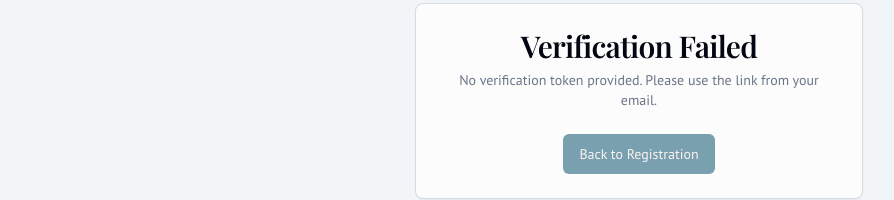
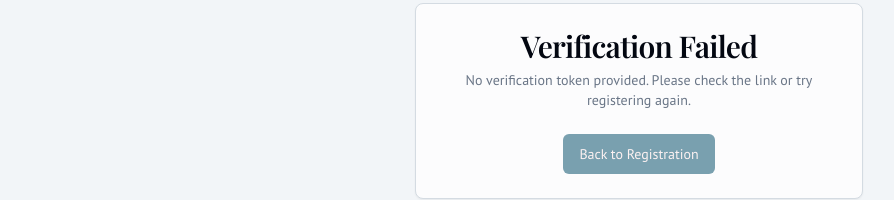
Before and after one commit to Charan040505/SPT, a Next.js app: page /verify-email in a window 1280 px wide. Shown: the part 299-499 px from the top of the page, without its empty margins (1-895 px from the left). Built offline with nearby package versions, Linux system fonts and the light colour scheme; a web font is replaced by a local one.

Commit message:
Prompt for Email Verification Login with Role-Based Access
Build a secu

```diff
--- a/src/app/api/auth/login/route.ts
+++ b/src/app/api/auth/login/route.ts
@@ -9,13 +9,17 @@ export async function POST(request: Request) {
 
     const user = users[email];
 
-    // For new users, we don't have a password stored, so we accept any for this demo.
-    // For existing demo users, we check against "password".
-    const passwordIsValid = user && (user.password ? password === user.password : true);
+    if (!user) {
+      return NextResponse.json({ message: 'Invalid credentials' }, { status: 401 });
+    }
 
+    if (!user.isVerified) {
+        return NextResponse.json({ message: 'Please verify your email before logging in.' }, { status: 403 });
+    }
+
+    const passwordIsValid = user.password ? password === user.password : true;
 
     if (user && passwordIsValid) {
-       // In a real app, you would issue a JWT token here and not send the password back.
        const { password, ...userToSend } = user;
        return NextResponse.json({ message: 'Login successful', user: userToSend }, { status: 200 });
     }
--- a/src/app/api/auth/signup/route.ts
+++ b/src/app/api/auth/signup/route.ts
@@ -9,41 +9,40 @@ export async function POST(request: Request) {
     const body = await request.json();
     const { token, ...userData } = body;
 
-    // 1. Verify the token again to ensure it's still valid
-     const secret = process.env.JWT_SECRET || 'your-super-secret-key';
+    const secret = process.env.JWT_SECRET || 'your-super-secret-key';
      try {
-        const decoded = verify(token, secret) as { email: string };
-        if (decoded.email !== userData.email) {
-            return NextResponse.json({ message: 'Token email does not match provided email.' }, { status: 400 });
+        const decoded = verify(token, secret) as { email: string, role: string, verificationToken: string };
+        if (decoded.email !== userData.email || decoded.verificationToken !== token) {
+            return NextResponse.json({ message: 'Token is invalid or does not match.' }, { status: 400 });
         }
     } catch (err) {
          return NextResponse.json({ message: 'Invalid or expired session token.' }, { status: 400 });
     }
 
-    // In a real app, you would save to a database.
-    // For this demo, we'll add the user to our in-memory object.
-    const newUser: User = {
+    if (!users[userData.email] || users[userData.email].verificationToken !== token) {
+       return NextResponse.json({ message: 'Invalid verification token or user does not exist.' }, { status: 400 });
+    }
+
+    const existingUser = users[userData.email];
+
+    const updatedUser: User = {
+        ...existingUser,
         name: userData.name,
-        email: userData.email,
-        role: userData.role,
-        // In a real app, you'd handle avatar uploads and associations
+        password: userData.password, // In a real app, hash this password
+        isVerified: true,
+        verificationToken: undefined, // Clear the token after verification
         avatarUrl: `https://picsum.photos/seed/${userData.email}/100`,
     };
 
     if (userData.role === 'student') {
-        newUser.studentId = userData.rollNo;
+        updatedUser.studentId = userData.rollNo;
     } else if (userData.role === 'parent') {
-        newUser.studentId = userData.studentId;
-    } else if (userData.role === 'admin') {
-        // You might have a flow to assign a teacher ID here
+        updatedUser.studentId = userData.studentId;
     }
 
-    users[userData.email] = newUser;
-    console.log('New user added:', users[userData.email]);
+    users[userData.email] = updatedUser;
 
-
-    console.log('Signup complete for:', userData.email, 'with role:', userData.role);
-    console.log('User data:', userData);
+    console.log('Signup complete for:', userData.email);
 
     return NextResponse.json({ message: 'Signup successful!' }, { status: 201 });
   } catch (error) {
--- a/src/app/api/auth/verify-email/route.ts
+++ b/src/app/api/auth/verify-email/route.ts
@@ -1,7 +1,8 @@
 
 import { NextResponse } from 'next/server';
-import { verify } from 'jsonwebtoken';
-import type { UserRole } from '@/lib/types';
+import { verify, sign } from 'jsonwebtoken';
+import { users } from '@/lib/data';
+import type { UserRole, User } from '@/lib/types';
 
 export async function POST(request: Request) {
   try {
@@ -14,12 +15,20 @@ export async function POST(request: Request) {
     const secret = process.env.JWT_SECRET || 'your-super-secret-key';
 
     try {
-        const decoded = verify(token, secret) as { email: string, role: UserRole, iat: number, exp: number };
+        const decoded = verify(token, secret) as { email: string, role: UserRole, verificationToken: string };
 
-        // In a real app, you might check if this email is already fully registered and verified.
+        const user = Object.values(users).find(u => u.verificationToken === token);
+
+        if (!user || user.email !== decoded.email) {
+            return NextResponse.json({ message: 'Invalid verification token.' }, { status: 400 });
+        }
+
+        // Mark user as verified
+        user.isVerified = true;
+        user.verificationToken = undefined; // Token has been used
 
         return NextResponse.json({
-            message: 'Email token is valid.',
+            message: 'Email successfully verified.',
             email: decoded.email,
             role: decoded.role
         }, { status: 200 });
--- a/src/app/register/page.tsx
+++ b/src/app/register/page.tsx
@@ -35,6 +35,7 @@ import { useToast } from '@/hooks/use-toast';
 import Logo from '@/components/logo';
 import type { UserRole } from '@/lib/types';
 import { Loader2 } from 'lucide-react';
+import { users } from '@/lib/data';
 
 const formSchema = z.object({
   email: z.string().email('Invalid email address'),
@@ -59,6 +60,11 @@ export default function RegisterPage() {
   const onSubmit: SubmitHandler<FormValues> = async (data) => {
     setIsLoading(true);
     try {
+      // Check if user already exists
+      if (users[data.email]) {
+        throw new Error("An account with this email already exists.");
+      }
+
       const response = await fetch('/api/auth/send-verification', {
         method: 'POST',
         headers: { 'Content-Type': 'application/json' },
@@ -71,7 +77,11 @@ export default function RegisterPage() {
         throw new Error(responseData.message || 'Failed to get verification token.');
       }
 
-      // Directly redirect to the completion page with the token
+      toast({
+        title: "Verification Link Sent",
+        description: "A verification link has been sent to your console. Please use it to complete registration.",
+      });
+
       router.push(`/register/complete?token=${responseData.token}`);
 
     } catch (error: any) {
--- a/src/app/verify-email/page.tsx
+++ b/src/app/verify-email/page.tsx
@@ -6,12 +6,14 @@ import { useRouter, useSearchParams } from 'next/navigation';
 import { useEffect, useState } from 'react';
 import { Card, CardContent, CardHeader, CardTitle, CardDescription } from '@/components/ui/card';
 import { Button } from '@/components/ui/button';
-import { Loader2 } from 'lucide-react';
+import { Loader2, CheckCircle } from 'lucide-react';
 import Link from 'next/link';
 import Logo from '@/components/logo';
+import { useToast } from '@/hooks/use-toast';
 
 function VerifyEmailContent() {
     const router = useRouter();
+    const { toast } = useToast();
     const searchParams = useSearchParams();
     const token = searchParams.get('token');
     const [status, setStatus] = useState('verifying');
@@ -20,14 +22,44 @@ function VerifyEmailContent() {
     useEffect(() => {
         if (!token) {
             setStatus('error');
-            setMessage('No verification token provided. Please use the link from your email.');
+            setMessage('No verification token provided. Please check the link or try registering again.');
             return;
         }
 
-        // Redirect to the complete registration page with the token
-        router.replace(`/register/complete?token=${token}`);
+        async function verify() {
+             try {
+                const response = await fetch('/api/auth/verify-email', {
+                    method: 'POST',
+                    headers: { 'Content-Type': 'application/json' },
+                    body: JSON.stringify({ token })
+                });
 
-    }, [token, router]);
+                const data = await response.json();
+
+                if (!response.ok) {
+                    throw new Error(data.message || 'Verification failed.');
+                }
+
+                setStatus('success');
+                setMessage(data.message);
+
+                toast({
+                    title: "Email Verified!",
+                    description: "You can now log in to your account.",
+                });
+
+                // Redirect to login after a short delay
+                setTimeout(() => router.push('/login'), 2000);
+
+            } catch (e: any) {
+                setStatus('error');
+                setMessage(e.message);
+            }
+        }
+
+        verify();
+
+    }, [token, router, toast]);
 
     return (
          <div className="flex min-h-screen flex-col items-center justify-center p-4">
@@ -38,12 +70,14 @@ function VerifyEmailContent() {
                 <CardHeader>
                     <CardTitle className="font-headline text-3xl">
                         {status === 'verifying' && 'Verifying Your Email'}
+                        {status === 'success' && 'Verification Successful'}
                         {status === 'error' && 'Verification Failed'}
                     </CardTitle>
                     <CardDescription>{message}</CardDescription>
                 </CardHeader>
                 <CardContent>
                     {status === 'verifying' && <Loader2 className="mx-auto h-12 w-12 animate-spin text-primary" />}
+                     {status === 'success' && <CheckCircle className="mx-auto h-12 w-12 text-green-500" />}
                     {status === 'error' && (
                         <Button asChild>
                             <Link href="/register">Back to Registration</Link>
--- a/src/lib/data.ts
+++ b/src/lib/data.ts
@@ -9,6 +9,7 @@ export const users: Record<string, User> = {
     password: 'password',
     avatarUrl: 'https://picsum.photos/id/1027/100/100',
     teacherId: 'T04',
+    isVerified: true,
   },
   'student@educlarity.com': {
     name: 'Alex Johnson',
@@ -17,6 +18,7 @@ export const users: Record<string, User> = {
     password: 'password',
     studentId: 'S001',
     avatarUrl: 'https://picsum.photos/id/1005/100/100',
+    isVerified: true,
   },
   'parent@educlarity.com': {
     name: 'Maria Johnson',
@@ -25,6 +27,7 @@ export const users: Record<string, User> = {
     password: 'password',
     studentId: 'S001',
     avatarUrl: 'https://picsum.photos/id/1025/100/100',
+    isVerified: true,
   },
 };
 
```
Also changed, not shown: src/lib/types.ts (+5 -3 lines).
